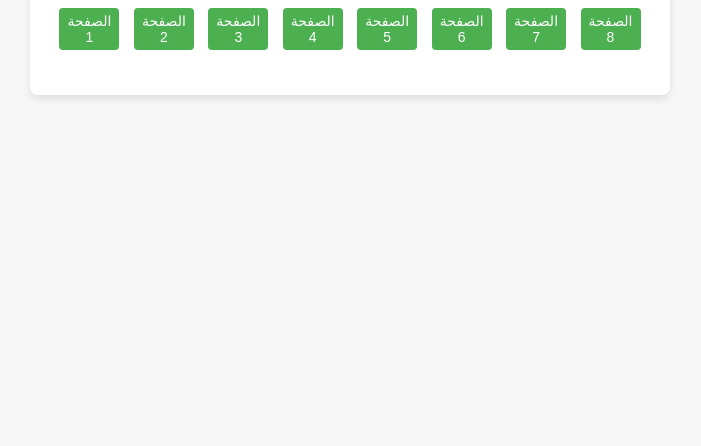
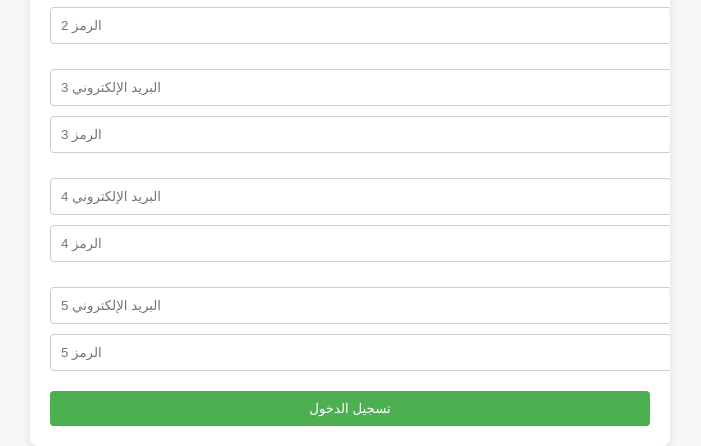
Before and after one commit to radhwansadwnrs/R-FAC-20, a plain HTML site: page index.html in a window 1280 px wide. Shown: the part 395-841 px from the top of the page, without its empty margins (290-991 px from the left). Before the commit the page ends 800 px from the top, so only its background shows below. Drawn offline with Linux system fonts and the light colour scheme.

Commit message:
Update index.html

```diff
--- a/index.html
+++ b/index.html
@@ -37,13 +37,12 @@
         .page-selector {
             background-color: #4CAF50;
             color: white;
-            padding: 5px;
+            padding: 10px;
             border-radius: 4px;
             cursor: pointer;
             margin: 5px;
             width: 50px;
             display: inline-block;
-            font-size: 14px;
         }
 
         .page-selector:hover {
@@ -113,7 +112,6 @@
             <div class="page-selector" onclick="showPage(8)">الصفحة 8</div>
         </div>
 
-        <!-- صفحة 1 -->
         <div id="login-page-1" class="login-section">
             <h3>الصفحة 1</h3>
             <div class="login-row">
@@ -139,7 +137,6 @@
             <button class="show-button">تسجيل الدخول</button>
         </div>
 
-        <!-- صفحة 2 -->
         <div id="login-page-2" class="login-section">
             <h3>الصفحة 2</h3>
             <div class="login-row">
@@ -165,7 +162,6 @@
             <button class="show-button">تسجيل الدخول</button>
         </div>
 
-        <!-- صفحة 3 -->
         <div id="login-page-3" class="login-section">
             <h3>الصفحة 3</h3>
             <div class="login-row">
@@ -191,7 +187,6 @@
             <button class="show-button">تسجيل الدخول</button>
         </div>
 
-        <!-- صفحة 4 -->
         <div id="login-page-4" class="login-section">
             <h3>الصفحة 4</h3>
             <div class="login-row">
@@ -217,7 +212,6 @@
             <button class="show-button">تسجيل الدخول</button>
         </div>
 
-        <!-- صفحة 5 -->
         <div id="login-page-5" class="login-section">
             <h3>الصفحة 5</h3>
             <div class="login-row">
@@ -234,7 +228,9 @@
             </div>
             <div class="login-row">
                 <input type="email" placeholder="البريد الإلكتروني 4">
-               <div id="login-page-6" class="login-section">
+                <input type="password" placeholder="الرمز 4
+
+                    <div id="login-page-6" class="login-section">
             <h3>الصفحة 6</h3>
             <div class="login-row">
                 <input type="email" placeholder="البريد الإلكتروني 1">
@@ -307,4 +303,24 @@
                 <input type="password" placeholder="الرمز 5">
             </div>
             <button class="show-button">تسجيل الدخول</button>
-                </div>
+        </div>
+
+    </div>
+
+    <script>
+        function showPage(pageNumber) {
+            // إخفاء جميع الصفحات
+            let allPages = document.querySelectorAll('.login-section');
+            allPages.forEach(page => page.style.display = 'none');
+
+            // إظهار الصفحة المحددة
+            document.getElementById('login-page-' + pageNumber).style.display = 'block';
+        }
+
+        // عرض الصفحة 1 بشكل افتراضي عند تحميل الصفحة
+        window.onload = function() {
+            showPage(1);
+        };
+    </script>
+</body>
+</html>
```
